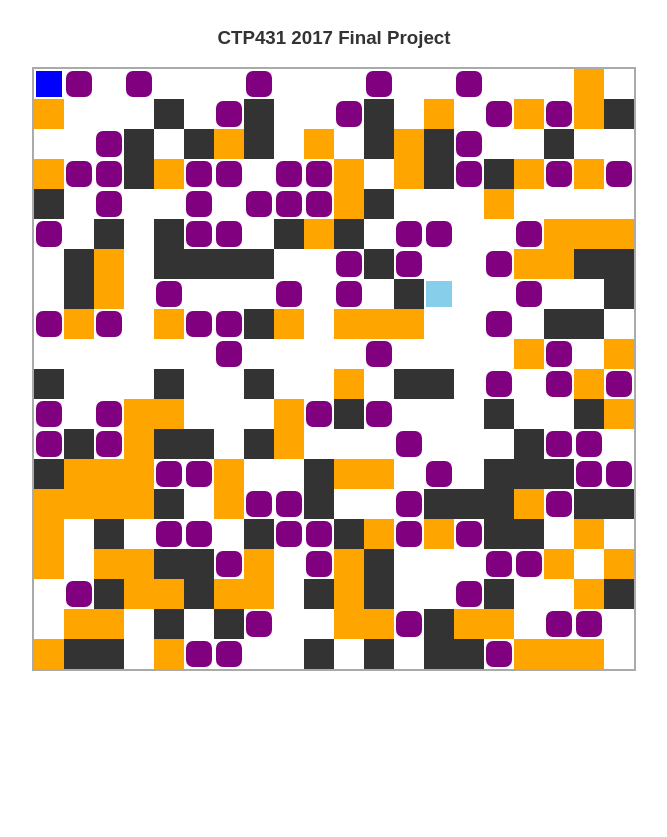
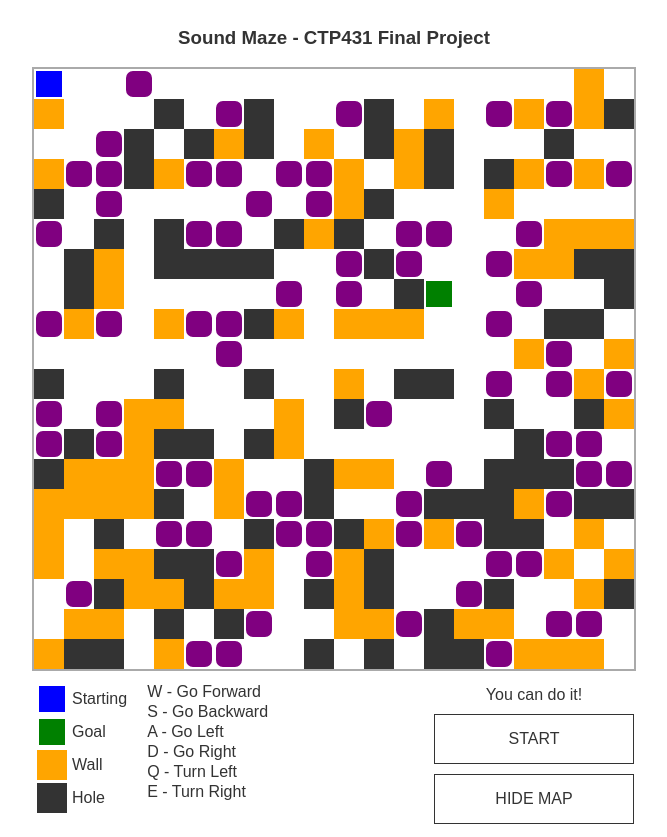
Before and after one commit to panarch/ctp431, a website: page final/index.html in a window 1280 px wide. Shown: the whole page, without its empty margins (306-973 px from the left). Before the commit the page ends 800 px from the top, so only its background shows below. Drawn offline with Linux system fonts and the light colour scheme.

Commit message:
Add info section and control buttons

```diff
--- a/final/index.css
+++ b/final/index.css
@@ -1,4 +1,3 @@
-
 body {
   display: flex;
   flex-direction: column;
@@ -14,6 +13,10 @@ div {
   width: 604px;
   height: 604px;
   border: 2px solid #aaa;
+}
+
+.board.hidden {
+  opacity: 0.01;
 }
 
 .slot {
@@ -61,5 +64,56 @@ div {
 }
 
 .slot.end {
-  background-color: skyblue;
+  background-color: green;
 }
+
+.controls {
+  margin-top: 10px;
+  width: 600px;
+  display: flex;
+  flex-direction: row;
+}
+
+.controls > .info, .controls > .keys {
+  margin-right: 10px;
+}
+
+.controls > .info > div {
+  margin: 3px;
+  display: flex;
+  flex-direction: row;
+  align-items: center;
+}
+
+.controls > .info p {
+  margin: 5px;
+}
+
+.controls > .info .slot {
+  position: relative;
+}
+
+.controls > .keys p {
+  margin: 2px;
+}
+
+.controls > .spacer {
+  flex-grow: 1;
+}
+
+.controls > .buttons {
+  width: 200px;
+  display: flex;
+  flex-direction: column;
+  align-items: center;
+}
+
+.controls > .buttons p {
+  margin: 5px;
+}
+
+.controls button {
+  margin: 5px;
+  width: 100%;
+  height: 50px;
+}
--- a/final/index.html
+++ b/final/index.html
@@ -9,8 +9,46 @@
   <script src='./Tone.min.js'></script>
 </head>
 <body>
-  <h3>CTP431 2017 Final Project</h3>
+  <h3>Sound Maze - CTP431 Final Project</h3>
   <div class='board'>
+  </div>
+  <div class='controls'>
+    <div class='info'>
+      <div>
+        <div class='slot start'></div>
+        <p>Starting</p>
+      </div>
+      <div>
+        <div class='slot end'></div>
+        <p>Goal</p>
+      </div>
+      <div>
+        <div class='slot wall'></div>
+        <p>Wall</p>
+      </div>
+      <div>
+        <div class='slot hole'></div>
+        <p>Hole</p>
+      </div>
+    </div>
+    <div class='keys'>
+      <p>W - Go Forward</p>
+      <p>S - Go Backward</p>
+      <p>A - Go Left</p>
+      <p>D - Go Right</p>
+      <p>Q - Turn Left</p>
+      <p>E - Turn Right</p>
+    </div>
+    <div class='spacer'>
+    </div>
+    <div class='buttons'>
+      <p>You can do it!</p>
+      <button class='btn-start'>Start</button>
+      <button class='btn-map'>Hide Map</button>
+      <!--
+      <p>You've fell into a hole</p>
+      -->
+    </div>
   </div>
   <script src='./index.js'></script>
 </body>
--- a/final/index.js
+++ b/final/index.js
@@ -150,7 +150,7 @@ function _generate(p0, p1) {
   for (let x = minX; x <= maxX; x++) {
   for (let y = minY; y <= maxY; y++) {
     if (board[x][y] === Slot.EMPTY) {
-      board[x][y] = Math.random() < 0.7 ? Slot.ROAD : Slot.TRAP;
+      board[x][y] = Math.random() < 0.85 ? Slot.ROAD : Slot.TRAP;
     }
 
     const $slot = document.getElementById(getSlotId(x, y));
@@ -190,7 +190,42 @@ function renderSlots() {
   }
 }
 
-function reset() {
+// game controls
+const $startBtn = document.querySelector('.btn-start');
+const $mapBtn = document.querySelector('.btn-map');
+
+$mapBtn.addEventListener('click', toggleMap);
+$startBtn.addEventListener('click', function () {
+  $startBtn.textContent = 'Restart';
+  start();
+});
+
+let mapHidden = false;
+
+function toggleMap() {
+  if (mapHidden) {
+    showMap();
+  } else {
+    hideMap();
+  }
+}
+
+function showMap() {
+  mapHidden = false;
+  $board.classList.remove('hidden');
+  $mapBtn.textContent = 'Hide Map';
+}
+
+function hideMap() {
+  mapHidden = true;
+
+  if (!$board.classList.contains('hidden')) {
+    $board.classList.add('hidden');
+    $mapBtn.textContent = 'Show Map';
+  }
+}
+
+function start(hide = true) {
   for (let x = 0; x < NUM_WIDTH; x++) {
   for (let y = 0; y < NUM_HEIGHT; y++) {
     board[x][y] = Slot.EMPTY;
@@ -200,11 +235,11 @@ function reset() {
   }
   }
 
+  if (hide) hideMap();
+
   generatePath();
   fillEmptySlots();
   renderSlots();
 }
 
-reset();
-
-window._reset = reset;
+start(false);
```
